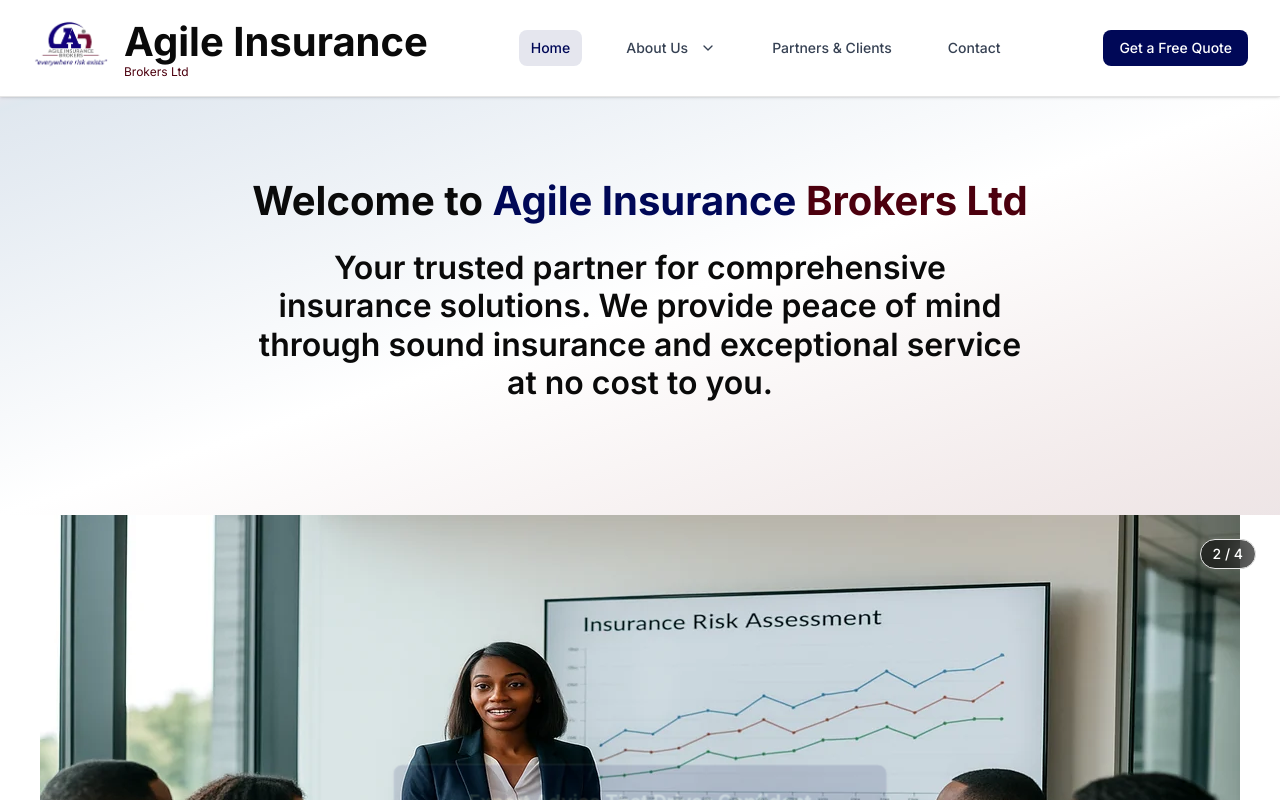
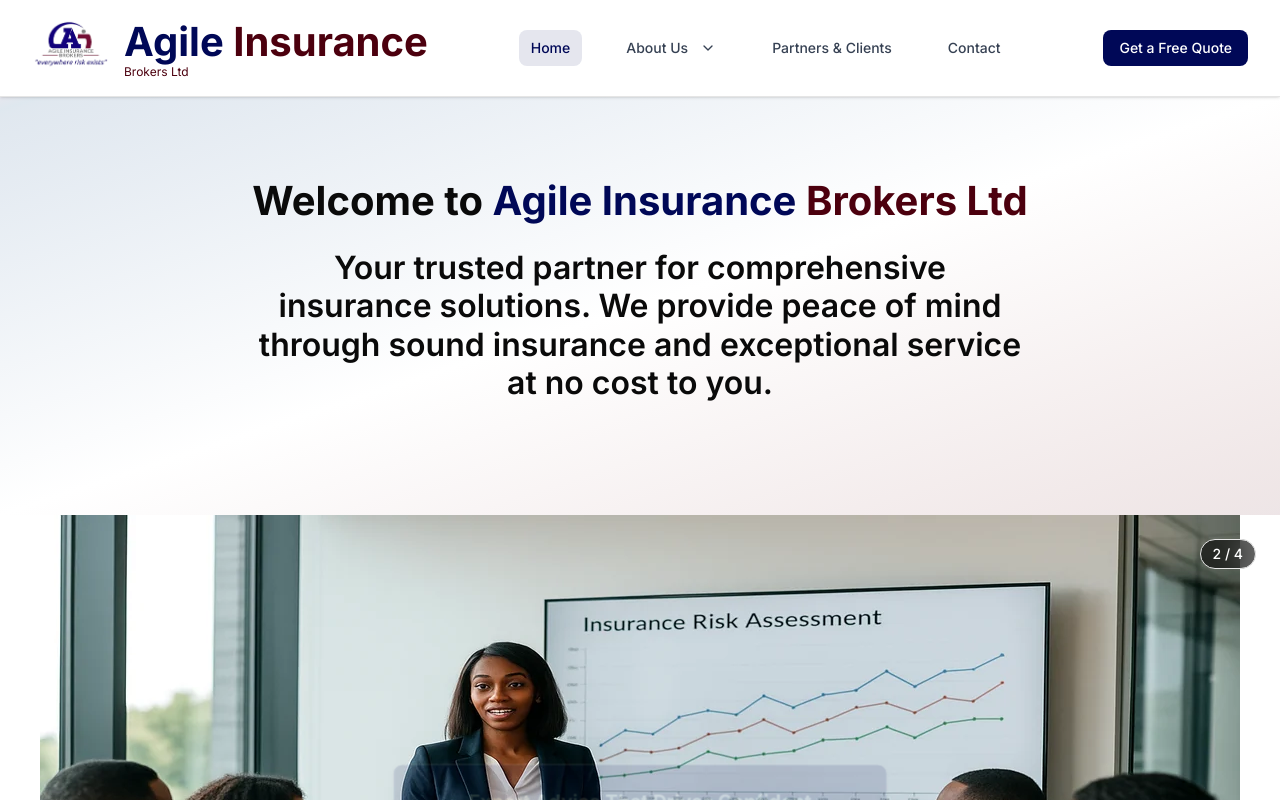
Before and after one commit to KakraGeek/agile_insurance_brokers, a Next.js app: page / in a window 1280 px wide. Shown: the top 800 px of the page. Built offline with nearby package versions, Linux system fonts and the light colour scheme.

Commit message:
Navbar_Improvements__31-07-25

```diff
--- a/src/components/Navigation.tsx
+++ b/src/components/Navigation.tsx
@@ -43,7 +43,10 @@
                 />
               </div>
               <div className="ml-3">
-                <h1 className="text-base lg:text-lg font-bold text-primary whitespace-nowrap leading-none">Agile Insurance</h1>
+                <h1 className="text-base lg:text-lg font-bold whitespace-nowrap leading-none">
+                  <span className="text-primary">Agile</span>{" "}
+                  <span className="text-secondary">Insurance</span>
+                </h1>
                 <p className="text-xs text-secondary leading-none">Brokers Ltd</p>
               </div>
             </Link>
@@ -151,7 +154,10 @@
               />
               <div className="ml-1 min-w-0">
                 {/* Full company name with proper spacing */}
-                <h1 className="text-[8px] font-bold text-primary whitespace-nowrap leading-none sm:text-[9px] md:text-[10px]">Agile Insurance</h1>
+                <h1 className="text-[8px] font-bold whitespace-nowrap leading-none sm:text-[9px] md:text-[10px]">
+                  <span className="text-primary">Agile</span>{" "}
+                  <span className="text-secondary">Insurance</span>
+                </h1>
                 <p className="text-[20px] text-secondary leading-none sm:text-[32px] md:text-[36px]">Brokers Ltd</p>
               </div>
             </Link>
```
